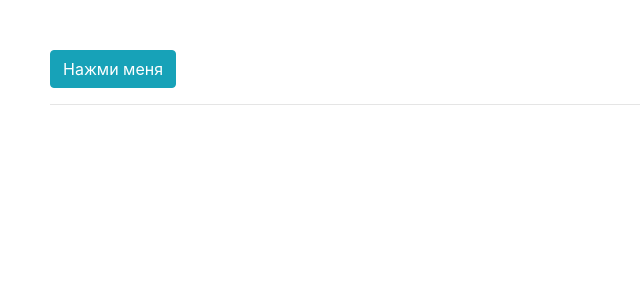
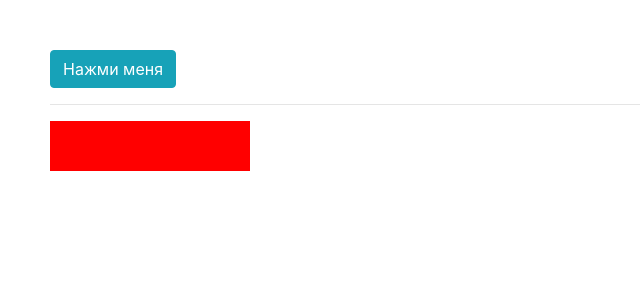
Before and after one commit to academind-345590/ng-theory, an Angular app: page / in a window 1280 px wide. Shown: the top 300 px of the page, without its empty margins (0-640 px from the left). Built offline with nearby package versions, Linux system fonts and the light colour scheme.

Commit message:
Animations: spetial sumbols

```diff
--- a/src/app/app.animations.ts
+++ b/src/app/app.animations.ts
@@ -1,10 +1,8 @@
 import { trigger, state, style, transition, animate } from '@angular/animations';
 
 export const divTrigger = trigger('divTrigger',[
-  state('show', style({
-
-  })),
-  transition('void => show', [
+  //void => *
+  transition(':enter', [
     style({
       opacity: 0
     }),
@@ -12,7 +10,20 @@ export const divTrigger = trigger('divTrigger',[
       opacity: 1
     }))
   ]),
-  transition('show => void', animate(500, style({
+  // * => void
+  transition(':leave', animate(500, style({
     opacity: 0
   })))
 ]);
+
+export const changeWidthTrigger = trigger('changeWidthTrigger',[
+  transition('* => *',[
+    animate(1000, style({
+      width: '10px'
+    })),
+    animate(1000, style({
+      // only width, height reverse state
+      width: '*'
+    }))
+  ])
+])
--- a/src/app/app.component.html
+++ b/src/app/app.component.html
@@ -1,9 +1,14 @@
 <button class="btn btn-info" (click)="isVisible = !isVisible">Нажми меня</button>
-<hr>
-<div
-  [@divTrigger]="'show'"
+<!-- <hr> -->
+<!-- <div
+  @divTrigger
   class="alert alert-info"
   *ngIf="isVisible"
 >
   Это анимированное сообщение !
-</div>
+</div> -->
+<hr>
+<div
+  [@changeWidthTrigger]="isVisible ? 'a' : 'b'"
+  style="height: 50px; width: 200px; background-color: red"
+></div>
--- a/src/app/app.component.ts
+++ b/src/app/app.component.ts
@@ -1,11 +1,12 @@
 import { Component } from '@angular/core';
-import { divTrigger } from './app.animations';
+import { divTrigger, changeWidthTrigger } from './app.animations';
 
 @Component({
   selector: 'app-root',
   templateUrl: './app.component.html',
   animations: [
-    divTrigger
+    divTrigger,
+    changeWidthTrigger
   ]
 })
 export class AppComponent {
```
